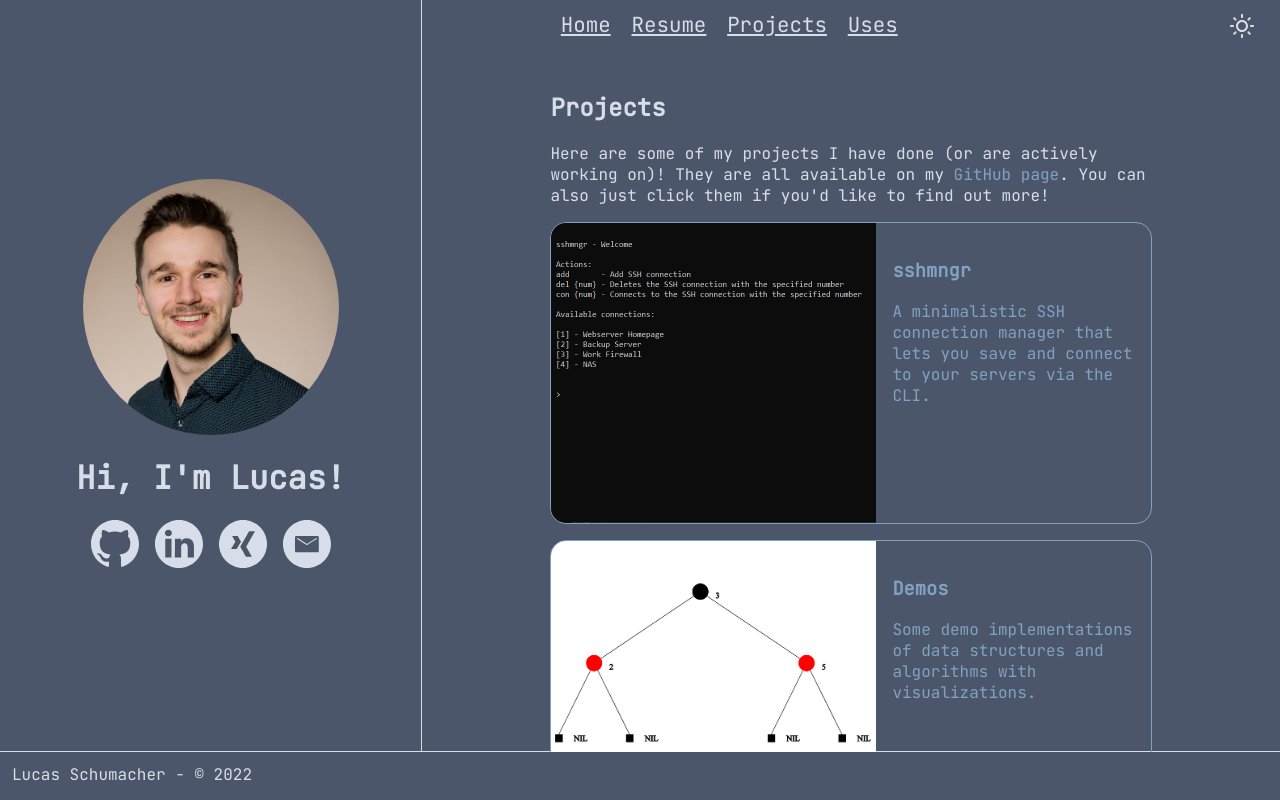
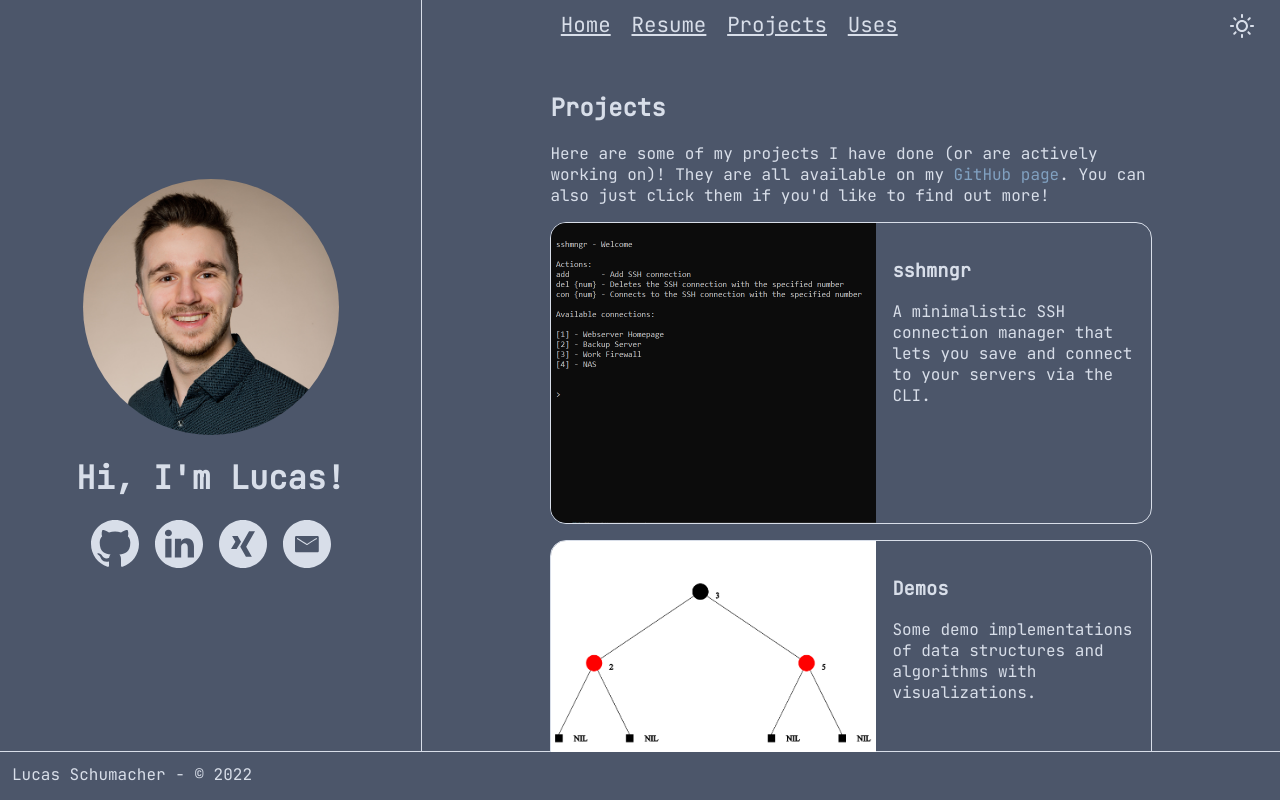
Before and after one commit to Aceto1/aceto.dev, a Next.js app: page /projects in a window 1280 px wide. Built offline with nearby package versions, Linux system fonts and the light colour scheme.

Commit message:
Fix text color in 'projects' page

```diff
--- a/styles/Projects.module.css
+++ b/styles/Projects.module.css
@@ -4,6 +4,6 @@
   width: 100%;
 }
 
-.container a {
+.container p a {
   color: #81a1c1;
 }
```
